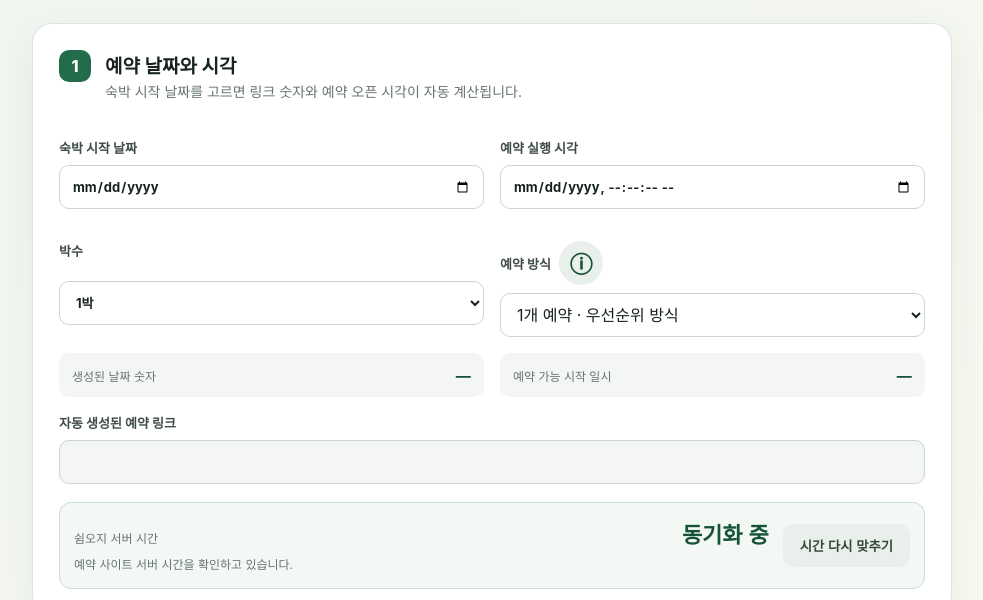
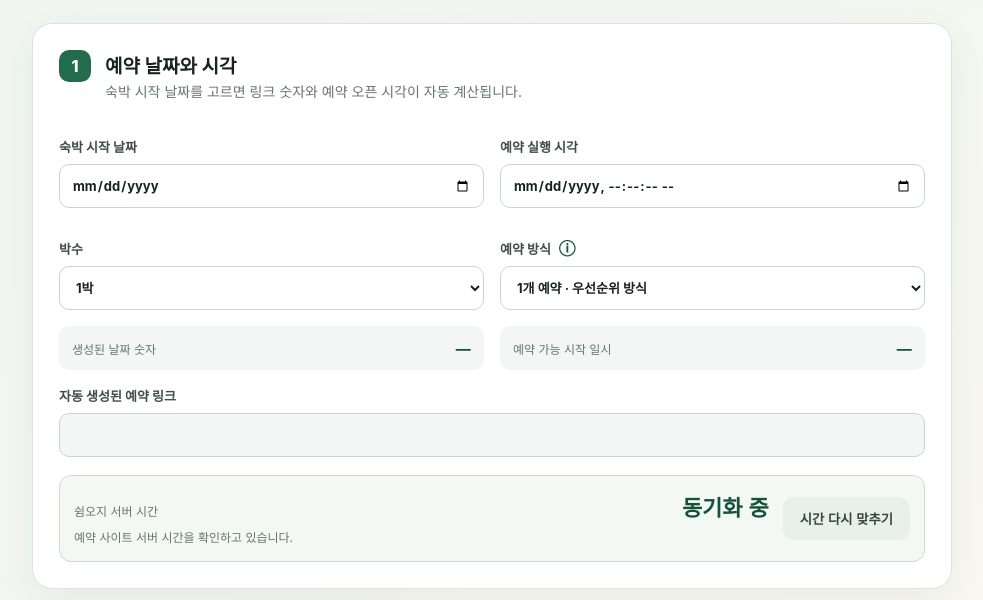
Before and after one commit to kojungho/swim-reservation-ha-app, a browser extension: page swim_reservation/public/index.html in a window 1280 px wide. Shown: the part 175-775 px from the top of the page, without its empty margins (148-1131 px from the left). Drawn offline with Linux system fonts and the light colour scheme; no server answers.

Commit message:
Align compact booking help icon with field labels

```diff
--- a/swim_reservation/config.yaml
+++ b/swim_reservation/config.yaml
@@ -1,5 +1,5 @@
 name: "쉼오지 예약 도우미"
-version: "1.6.2"
+version: "1.6.3"
 slug: "swim_reservation"
 description: "신규 객실을 자동 감지하고 최대 5명의 예약자를 서버 시각에 맞춰 순차 예약합니다."
 url: "https://github.com/kojungho/swim-reservation-ha-app"
--- a/swim_reservation/package.json
+++ b/swim_reservation/package.json
@@ -1,6 +1,6 @@
 {
   "name": "swim-reservation-ha-app",
-  "version": "1.6.2",
+  "version": "1.6.3",
   "private": true,
   "type": "module",
   "engines": {
--- a/swim_reservation/public/styles.css
+++ b/swim_reservation/public/styles.css
@@ -51,10 +51,12 @@ input[readonly] { background: #f3f6f4; color: #516159; }
 .section-actions { display: flex; justify-content: flex-end; margin-top: 16px; }
 .room-list { display: grid; gap: 8px; }
 .room-list[hidden], #profilePriorities[hidden] { display: none; }
-.booking-mode-field { display: grid; gap: 8px; margin-top: 16px; }
-.booking-mode-label { display: flex; align-items: center; gap: 8px; }
+.grid.two > label { line-height: 18px; }
+.booking-mode-field { display: grid; gap: 8px; margin-top: 16px; color: #3f4d46; font-size: 13px; font-weight: 750; line-height: 18px; }
+.booking-mode-label { display: flex; align-items: center; gap: 6px; height: 18px; }
 .booking-mode-label label { margin: 0; }
-button.info-button { display: inline-flex; align-items: center; justify-content: center; width: 44px; height: 44px; padding: 0; border-radius: 50%; background: #e9efeb; color: var(--green-dark); font-size: 23px; }
+button.info-button { position: relative; display: inline-flex; align-items: center; justify-content: center; flex: 0 0 20px; width: 20px; height: 20px; padding: 0; border-radius: 50%; background: transparent; color: var(--green-dark); font-size: 17px; line-height: 1; }
+button.info-button::after { content: ""; position: absolute; width: 32px; height: 32px; top: 50%; left: 50%; transform: translate(-50%, -50%); }
 button.info-button:focus-visible, .booking-help-dialog summary:focus-visible { outline: 3px solid var(--green); outline-offset: 3px; }
 .booking-help-dialog { box-sizing: border-box; width: min(680px, calc(100% - 24px)); max-height: calc(100dvh - 24px); overflow-y: auto; padding: 20px; border: 0; border-radius: 18px; color: var(--ink); box-shadow: 0 24px 80px rgba(0,0,0,.28); line-height: 1.7; }
 .booking-help-dialog::backdrop { background: rgba(13,24,18,.68); }
```
Also changed, not shown: swim_reservation/test/booking-help-ui.test.js (+9 -0 lines), swim_reservation/CHANGELOG.md, 1 other file.
